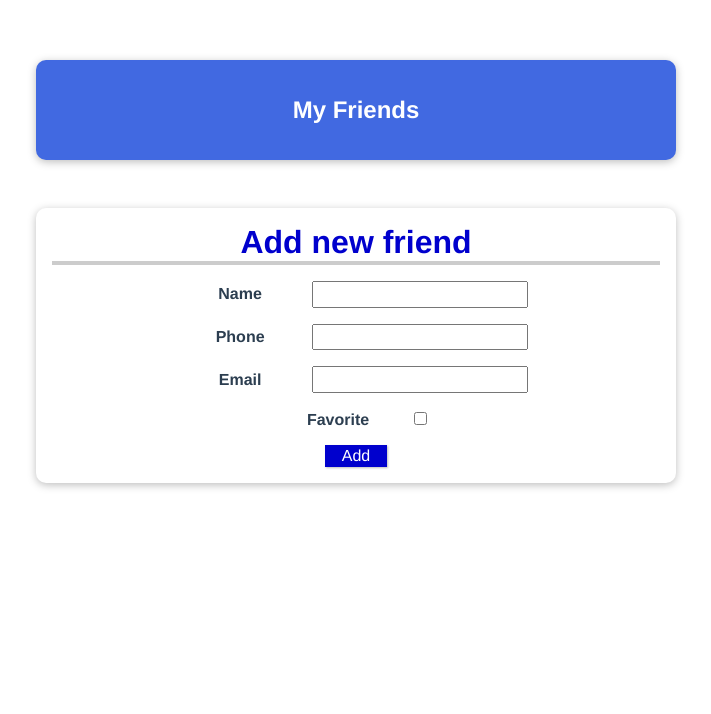
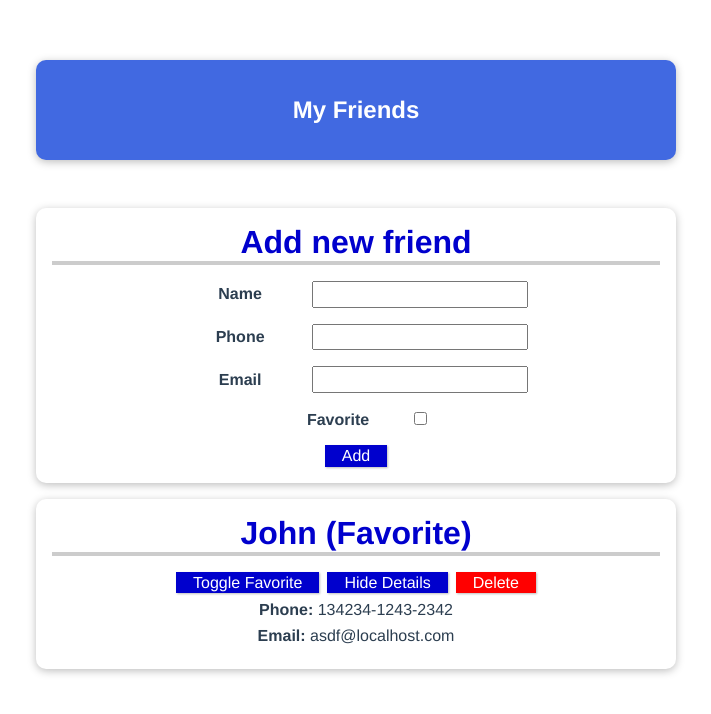
Before and after one commit to NagyEndre/friend-book, a Vue app: page / in a window 1280 px wide. Shown: the top 714 px of the page, without its empty margins (284-995 px from the left). Built offline with nearby package versions, Linux system fonts and the light colour scheme.

Commit message:
FEAT: Delete Friend

```diff
--- a/src/App.vue
+++ b/src/App.vue
@@ -10,6 +10,7 @@
         :key="friend.id"
         :friend="friend"
         @toggle-favorite="toggleFavorite"
+        @delete-friend="onDeleteFriend"
         class="card"
       ></friend-contact>
     </ul>
@@ -29,7 +30,15 @@ import NewFriend from "./components/NewFriend.vue"
   },
 })
 export default class App extends Vue {
-  friends: Friend[] = []
+  friends: Friend[] = [
+    {
+      id: "id",
+      name: "John",
+      email: "asdf@localhost.com",
+      phone: "134234-1243-2342",
+      isFavorite: true,
+    },
+  ]
   toggleFavorite(friendId: string) {
     const identifiedFriend: Friend = this.friends.find(
       (friend) => friend.id === friendId
@@ -39,6 +48,9 @@ export default class App extends Vue {
   onNewFriendSubmitted(newFriend: Friend) {
     console.log("onNewFriendSubmitted")
     this.friends.unshift(newFriend)
+  }
+  onDeleteFriend(friendId: string) {
+    this.friends = this.friends.filter((friend) => friend.id !== friendId)
   }
 }
 </script>
@@ -108,4 +120,12 @@ button:active {
   border-color: royalblue;
   box-shadow: 1px 1px 4px rgba(0, 0, 0, 0.26);
 }
+.danger {
+  background-color: red;
+  border: 1px solid red;
+}
+.danger:hover {
+  background-color: lightcoral;
+  border-color: lightcoral;
+}
 </style>
--- a/src/components/FriendContact.vue
+++ b/src/components/FriendContact.vue
@@ -5,6 +5,7 @@
     <button @click="toggleDetails">
       {{ detailsAreVisible ? "Hide" : "Show" }} Details
     </button>
+    <button @click="deleteFriend" class="danger">Delete</button>
     <ul v-if="detailsAreVisible">
       <li>
         <strong>Phone:</strong>
@@ -28,13 +29,18 @@ export default class FriendContact extends Vue {
 
   @Prop({ type: Object, required: true }) friend!: Friend
 
-  @Emit("toggle-favorite")
+  @Emit()
   toggleFavorite() {
     return this.friend.id
   }
 
   toggleDetails() {
     this.detailsAreVisible = !this.detailsAreVisible
+  }
+
+  @Emit()
+  deleteFriend() {
+    return this.friend.id
   }
 }
 </script>
```
